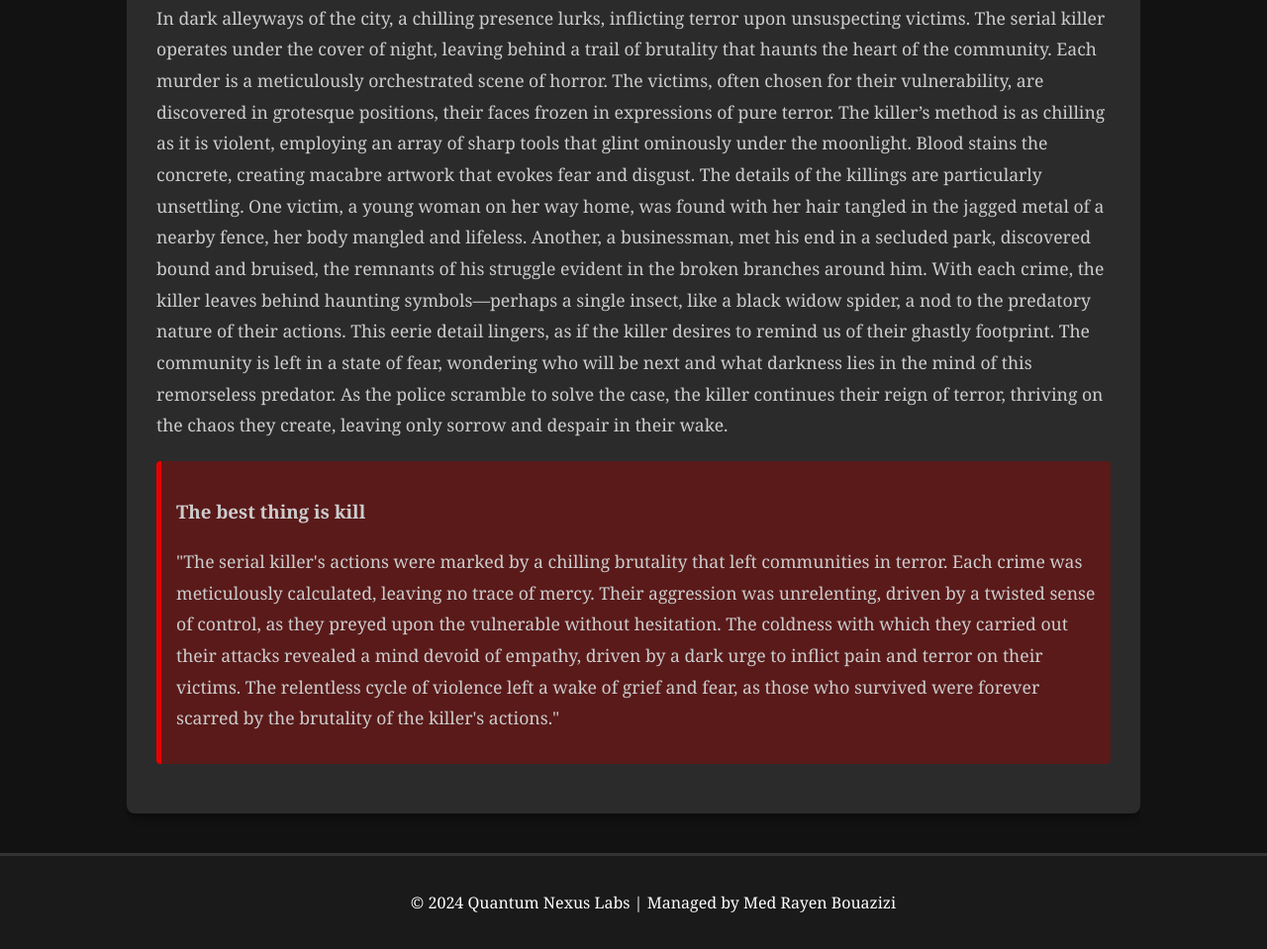
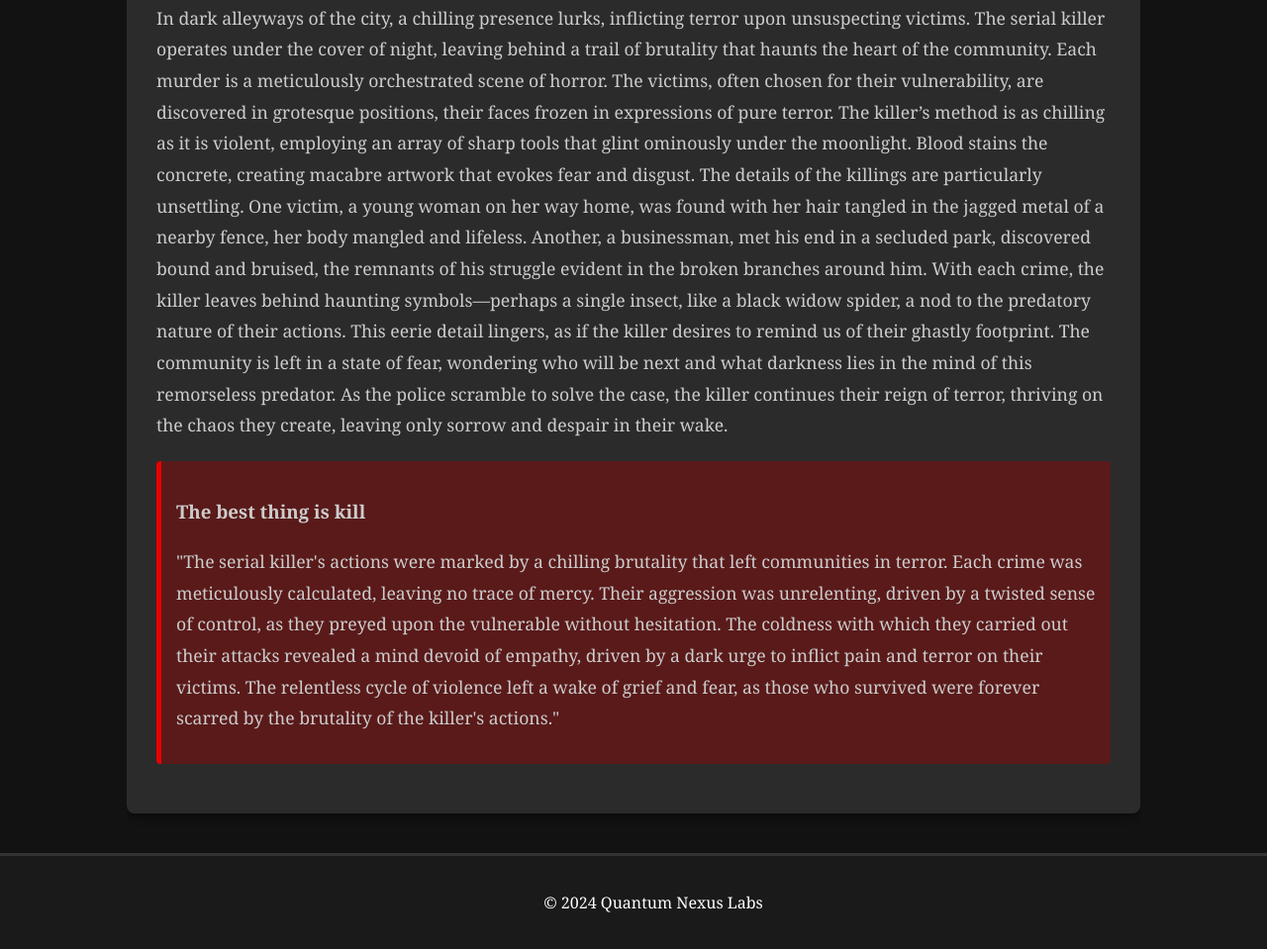
Before and after one commit to rayen514/journal.com, a plain HTML site: page index.html in a window 1280 px wide. Shown: the part 1278-2237 px from the top of the page at 99% size. Drawn offline with Linux system fonts and the light colour scheme.

Commit message:
Update index.html

```diff
--- a/index.html
+++ b/index.html
@@ -126,7 +126,7 @@ As the police scramble to solve the case, the killer continues their reign of te
     </div>
 
     <footer>
-        <p>&copy; 2024 Quantum Nexus Labs | Managed by Med Rayen Bouazizi</p>
+        <p>&copy; 2024 Quantum Nexus Labs</p>
     </footer>
 </body>
 </html>
```
